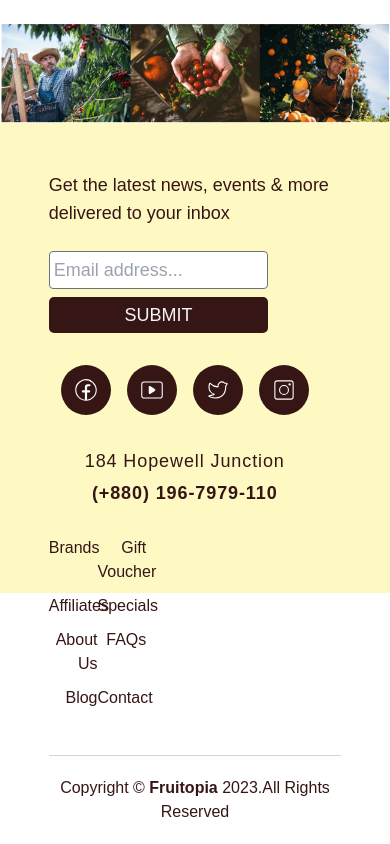
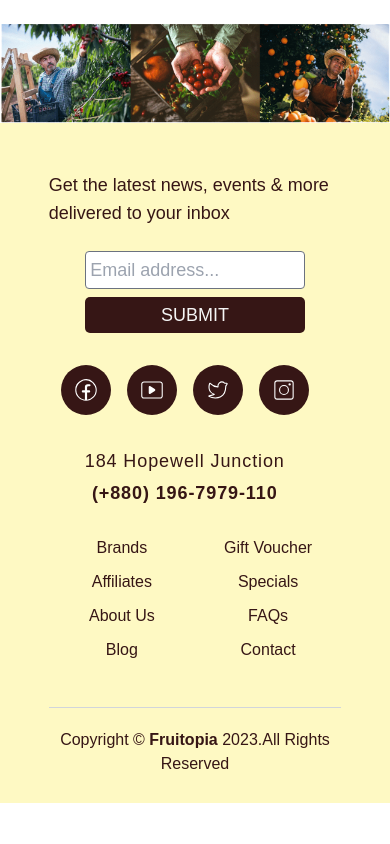
Before and after one commit to priti921/Fruitopia, a Next.js app in the folder fruitopia/: page / in a window 390 px wide. Shown: the part 7436-8280 px from the top of the page. After the commit the page ends 8239 px from the top, so only its background shows below. Built offline with nearby package versions, Linux system fonts and the light colour scheme; no server answers; a web font is replaced by a local one.

Commit message:
mobile screen fix: footer section alignments

```diff
--- a/fruitopia/components/sections/Contact.tsx
+++ b/fruitopia/components/sections/Contact.tsx
@@ -17,12 +17,14 @@ const Contact = () => {
         />
       </div>
 
-      <div className='bg-yellow-100  absolute w-screen h-[470px] z-5 xl:-mt-28 2xl:-mt-36'></div>
+      <div className='bg-yellow-100  absolute w-screen h-[680px] sm:h-[470px] z-5 xl:-mt-28 2xl:-mt-36'></div>
       <div className='flex flex-col space-y-5 sm:flex-row ysa font-normal text-lg justify-between items-start w-3/4 mx-auto my-10 font-[sans] relative z-10'>
         <div className='sm:w-1/3 flex flex-col justify-center'>
           <p className='sm:w-3/4 my-2'>Get the latest news, events & more delivered to your inbox</p>
-          <input type='email' placeholder='Email address...' className='focus:outline-none focus:ring-1 border-[0.1px] border-gray-500 rounded w-3/4 p-1 mt-4 mb-2 text-left' />
-          <button className='text-center w-3/4 uppercase text-neutral-100 rounded-[5px] py-1 bg-[#361615]'>submit</button>
+          <div className='mx-auto sm:mx-0 w-3/4'>
+            <input type='email' placeholder='Email address...' className='w-full focus:outline-none focus:ring-1 border-[0.1px] border-gray-500 rounded  p-1 mt-4 mb-2 text-left ' />
+            <button className='text-center w-full uppercase text-neutral-100 rounded-[5px] py-1 bg-[#361615]'>submit</button>
+          </div>
         </div>
         <div className='sm:w-1/3 text-center text-medium  tracking-wider'>
           <div className='flex space-x-4 justify-center p-3 mb-5  '>
@@ -34,8 +36,8 @@ const Contact = () => {
           <p className=' m-1'> 184 Hopewell Junction</p>
           <p className='font-bold m-1'>(+880) 196-7979-110</p>
         </div>
-        <div className='w-1/3   '>
-          <ul className='grid grid-cols-2 text-base text-right lipad'>
+        <div className='sm:w-1/3 w-full '>
+          <ul className='grid grid-cols-2 text-base text-center sm:text-right lipad'>
             <li>Brands</li>
             <li>Gift Voucher</li>
             <li>Affiliates</li>
```
Also changed, not shown: 1 other file (tests, documents, lock files or other folders).
